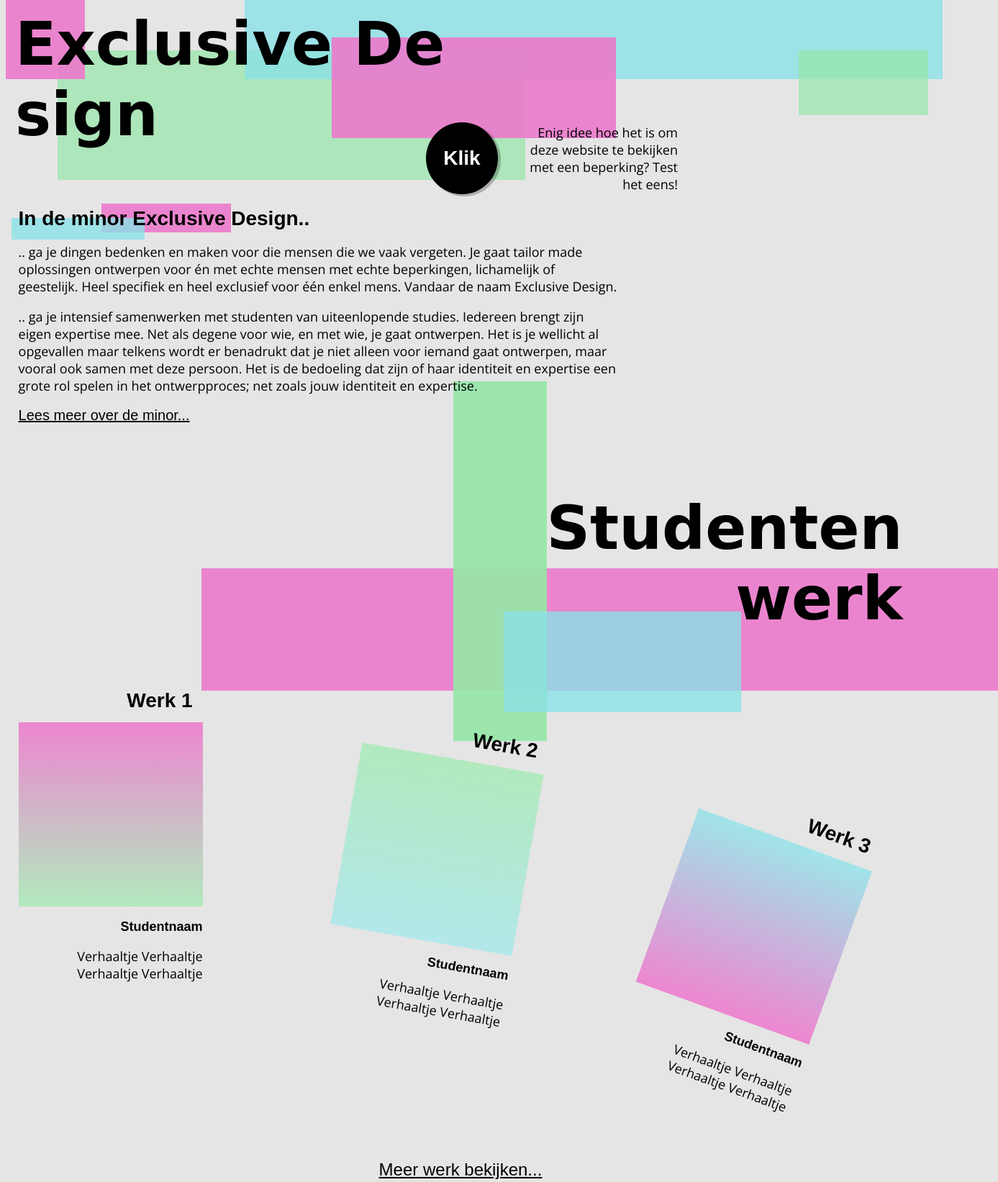
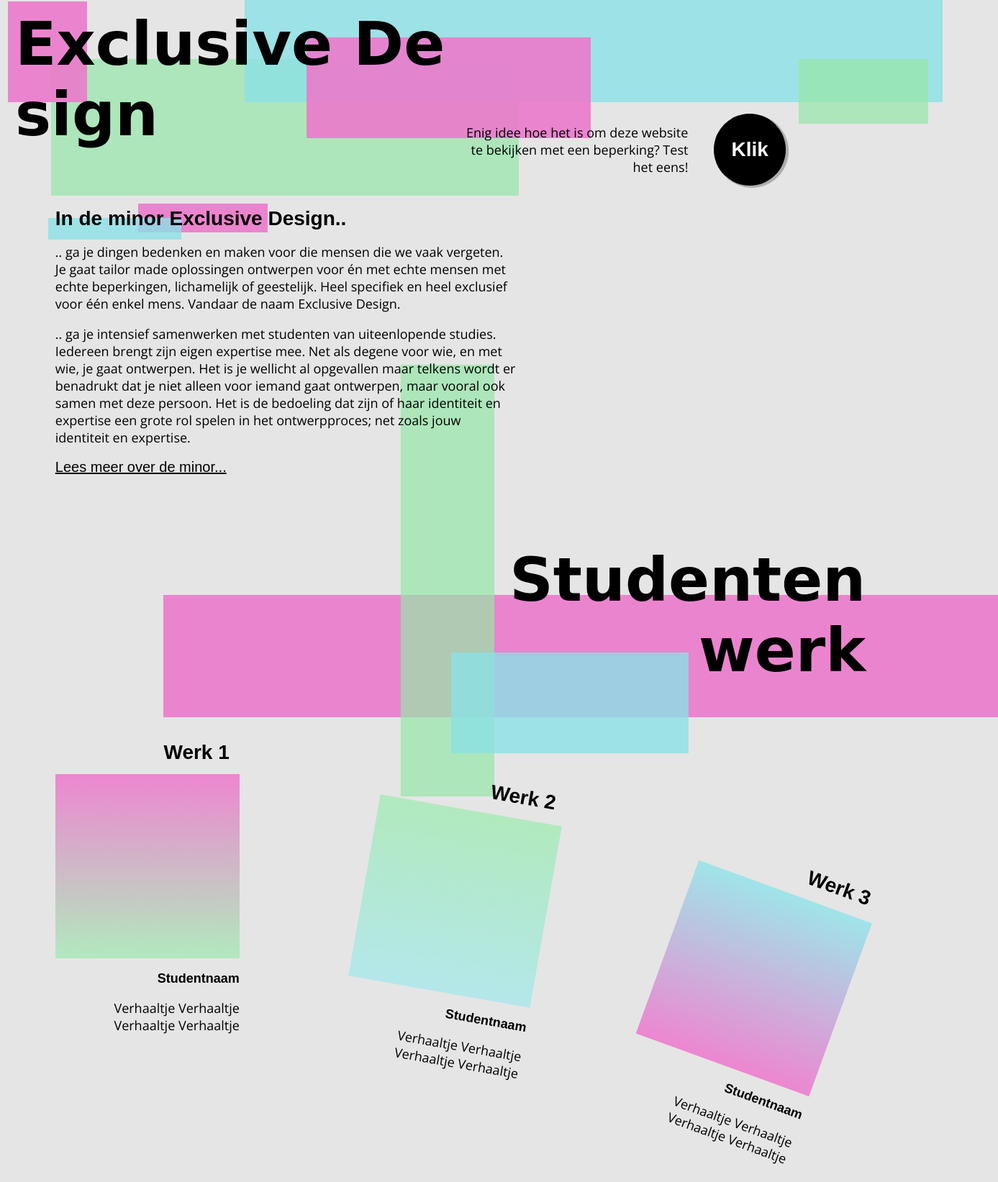
Before and after one commit to lisaoude/exclusive-design, an Eleventy site: page index.md in a window 1280 px wide. Shown: the part 70-1713 px from the top of the page at 72% size, 1387 px wide, since content can reach past the window. Built offline with nearby package versions, Linux system fonts and the light colour scheme; Eleventy itself is replaced by a stand-in of ours; files that its build step writes are made by us from their sources; a web font is replaced by a local one.

Commit message:
:art: styling aangepast - do 20 mei

```diff
--- a/_includes/template.njk
+++ b/_includes/template.njk
@@ -13,13 +13,14 @@ site_title: Exclusive Design
     <title>{{ site_title }}</title>
   </head>
 
-  <body class='overview'>
+  <body>
     <header>
       <h1>Exclusive De <br>
         sign</h1>
     </header>
 
     <nav>
+      <div class="circle"></div>
       <p> Enig idee hoe het is om deze website te bekijken met een beperking?
           Test het eens! </p>
       <button> Klik</button>
@@ -77,7 +78,7 @@ site_title: Exclusive Design
 
           <article>
             <h2> Werk 3</h2>
-            <img src="images/dummy_img_03.png" alt="dummy img 03">
+           0 <img src="images/dummy_img_03.png" alt="dummy img 03">
             <p>Studentnaam</p>
             <p>Verhaaltje Verhaaltje Verhaaltje Verhaaltje</p>
           </article>
--- a/index.md
+++ b/index.md
@@ -2,6 +2,8 @@
 layout: template.njk
 title: Overview Minor
 ---
+
+<div class="overview">
 
 <section>
 <article>
@@ -29,7 +31,7 @@ jouw identiteit en expertise.
 </section>
 
 <!------- Studentenwerk ------->
-<section>
+<section class='werk'>
 
 # Studenten <br> werk
 
@@ -82,3 +84,5 @@ Verhaaltje Verhaaltje Verhaaltje Verhaaltje
 [Meer werk bekijken...](/minor-uitleg)
 
 </section>
+
+</div>
--- a/styles/style.css
+++ b/styles/style.css
@@ -4,14 +4,17 @@
 * {
   margin: 0rem;
   padding: 0rem;
+  box-sizing: border-box;
 }
+
 
 body {
   background-color: rgb(229, 229, 229);
+  overflow-x: hidden;
 }
 
 main {
-  width: 96%;
+  width: 88%;
   margin: 0 auto;
 }
 
@@ -19,17 +22,19 @@ main {
 /*       HEADER      */
 /**********************/
 header {
+  position: relative;
   margin-top: 4em;
 }
 
 header h1 {
+  position: relative;
   margin-left: 0.25em;
 }
 
 header::before {
   content: '';
   position: absolute;
-  top: 20px;
+  top: -30px;
   left: 340px;
   width: 970px;
   height: 160px;
@@ -40,7 +45,7 @@ header::before {
 header::after {
   content: '';
   position: absolute;
-  top: 140px;
+  top: 70px;
   left: 1110px;
   width: 180px;
   height: 90px;
@@ -51,8 +56,8 @@ header::after {
 header h1::before {
   content: '';
   position: absolute;
-  top: 40px;
-  left: 8px;
+  top: -10px;
+  left: -10px;
   width: 110px;
   height: 140px;
   background-color: rgba(237, 122, 205, 0.9);
@@ -62,10 +67,10 @@ header h1::before {
 header h1::after {
   content: '';
   position: absolute;
-  top: 140px;
-  left: 80px;
+  top: 70px;
+  left: 50px;
   width: 650px;
-  height: 180px;
+  height: 190px;
   background-color: rgba(150, 231, 168, 0.7);
   z-index: -2;
 }
@@ -74,7 +79,7 @@ nav::after {
   content: '';
   position: absolute;
   top: -86px;
-  left: -115px;
+  left: -150px;
   width: 395px;
   height: 140px;
   background-color: rgba(237, 122, 205, 0.9);
@@ -85,14 +90,20 @@ nav::after {
 /*      NAVIGATIE     */
 /**********************/
 
+div > p a {
+  position: absolute;
+  top: 1em;
+  font-size: 24px;
+}
+
 nav {
   position: absolute;
-  max-width: 350px;
+  max-width: 550px;
   height: auto;
   padding: 1em;
   display: flex;
-  flex-direction: row-reverse;
-  justify-content: space-between;
+  flex-direction: row;
+  justify-content: space-around;
   align-items: center;
   margin: 1em;
   margin-top: 3em;
@@ -100,6 +111,7 @@ nav {
   left: 35em;
   top: 10em;
 }
+
 
 nav p {
   max-width: 60%;
@@ -185,7 +197,7 @@ h2 {
 }
 
 section:nth-of-type(1) {
-  width: 65vw;
+  width: 50vw;
   margin: 5em 0em 0em 0em;
 }
 
@@ -219,24 +231,24 @@ img {
   height: auto;
 }
 
-div {
+.overview div {
   position: relative;
   display: flex;
   flex-direction: row;
   height: 650px;
 }
 
-div>article:nth-of-type(2) {
+.overview div > article:nth-of-type(2) {
   position: absolute;
   top: 3em;
-  left: 35vw;
+  left: 33vw;
   transform: rotate(10deg);
 }
 
-div>article:nth-of-type(3) {
+.overview div > article:nth-of-type(3) {
   position: absolute;
   top: 12vw;
-  left: 69vw;
+  left: 65vw;
   transform: rotate(20deg);
 }
 
@@ -253,26 +265,30 @@ section {
 }
 
 section h1 {
+  position: relative;
   margin-bottom: 0.75em;
 }
 
-.overview section::before {
+.overview section:nth-of-type(2) {
+  position: relative;
+}
+
+.overview section:nth-of-type(2)::before {
   content: '';
   position: absolute;
-  top: 600px;
-  left: 630px;
+  top: -250px;
+  left: 480px;
   width: 130px;
-  height: 500px;
+  height: 600px;
   background-color: rgba(150, 231, 168, 0.7);
   z-index: -1;
 }
 
-
 section h1::before {
   content: '';
   position: absolute;
-  top: 860px;
-  left: 280px;
+  top: 70px;
+  left: 150px;
   width: 1160px;
   height: 170px;
   background-color: rgba(237, 122, 205, 0.9);
@@ -282,8 +298,8 @@ section h1::before {
 section h1::after {
   content: '';
   position: absolute;
-  top: 920px;
-  left: 700px;
+  top: 150px;
+  left: 550px;
   width: 330px;
   height: 140px;
   background-color: rgba(139, 225, 231, 0.8);
@@ -303,6 +319,19 @@ section:nth-of-type(2) article {
 section:nth-of-type(2) article p:nth-of-type(1) {
   font-weight: 700;
   font-family: 'Sansita', sans-serif;
+}
+
+/****************************/
+/*  LAYOUT - MINOR UITLEG  */
+/**************************/
+
+.minor-uitleg section {
+  width: 65vw;
+}
+
+.minor-uitleg section:nth-of-type(even) {
+  text-align: right;
+  margin: 0 0 0 auto;
 }
 
 
@@ -364,35 +393,35 @@ footer a:hover {
   /***********************/
   /*    STUDENTENWERK    */
   /***********************/
-  div {
+  .overview div {
     flex-direction: column;
     align-items: center;
   }
 
-  div>article {
+  .overview div > article {
     display: flex;
     flex-direction: column;
     align-items: center;
   }
 
-  div>article p {
+  .overview div > article p {
     width: 50vw;
     text-align: center;
     background-color: yellow;
   }
 
-  div>article:nth-of-type(1) {
+  .overview div > article:nth-of-type(1) {
     transform: rotate(-20deg);
   }
 
-  div>article:nth-of-type(2) {
+  .overview div > article:nth-of-type(2) {
     position: relative;
     top: 3em;
     left: 0;
     transform: rotate(20deg);
   }
 
-  div>article:nth-of-type(3) {
+  .overview div > article:nth-of-type(3) {
     position: relative;
     top: 6em;
     left: 0;
```
Also changed, not shown: minor-uitleg.md (+7 -0 lines), 4 other files.
